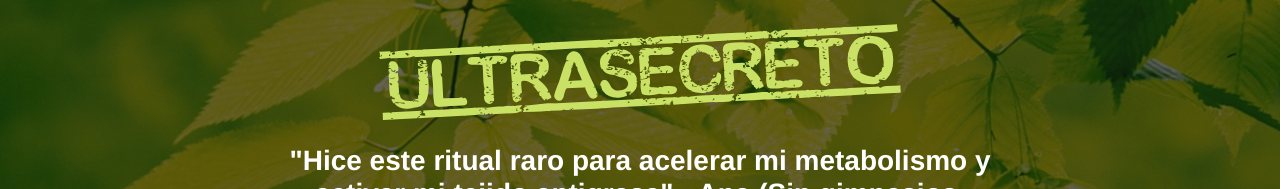
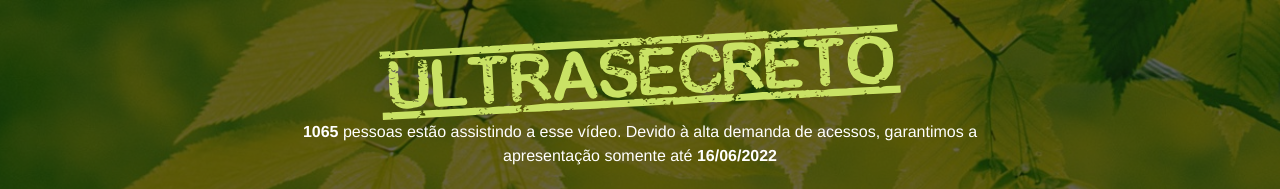
Before and after one commit to BrunoPortela7/cativens.com, a plain HTML site: page index.html in a window 1280 px wide. Shown: the top 189 px of the page. Drawn offline with nearby package versions, Linux system fonts and the light colour scheme; a script that the page names is missing.

Commit message:
Update index.html

```diff
--- a/index.html
+++ b/index.html
@@ -37,6 +37,8 @@
             <!-- Imagem Ultrasecreto -->
             <img class="img-fluid" src="./assets/img/ultrasecreto.svg">
 
+            <p class="UpWarnText__Text-royafj-0 gTFWpy"><strong>1065</strong> pessoas estão assistindo a esse vídeo. Devido à alta demanda de acessos, garantimos a apresentação somente até <strong>16/06/2022</strong></p>
+
             <!-- Headline -->
             <h3 class="my-4"><b>"Hice este ritual raro para acelerar mi metabolismo y activar mi tejido antigrasa" - Ana (Sin gimnasios, dietas horribles o ayunos)(-23 K.G a los 44 Años)</b></h3>
 
```
